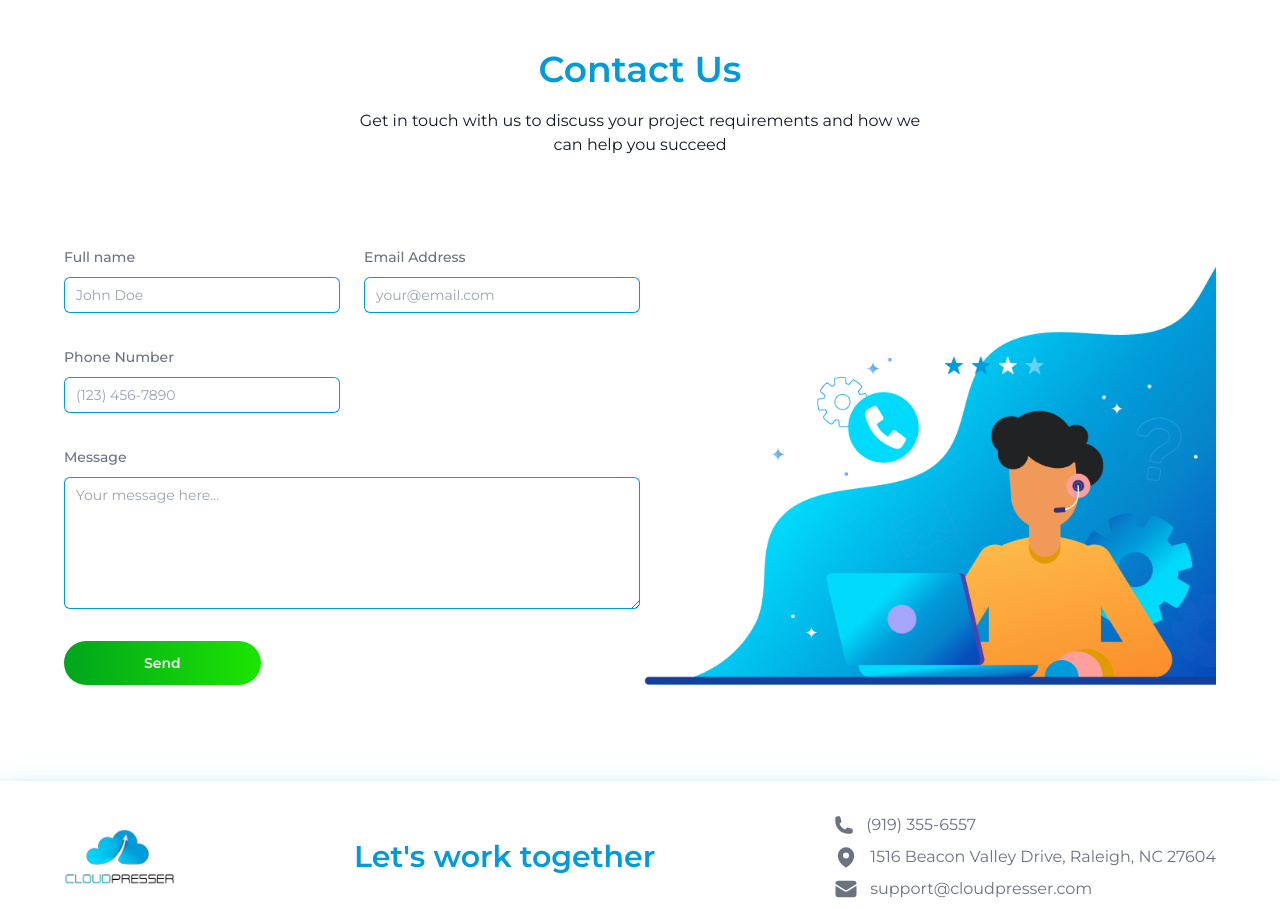
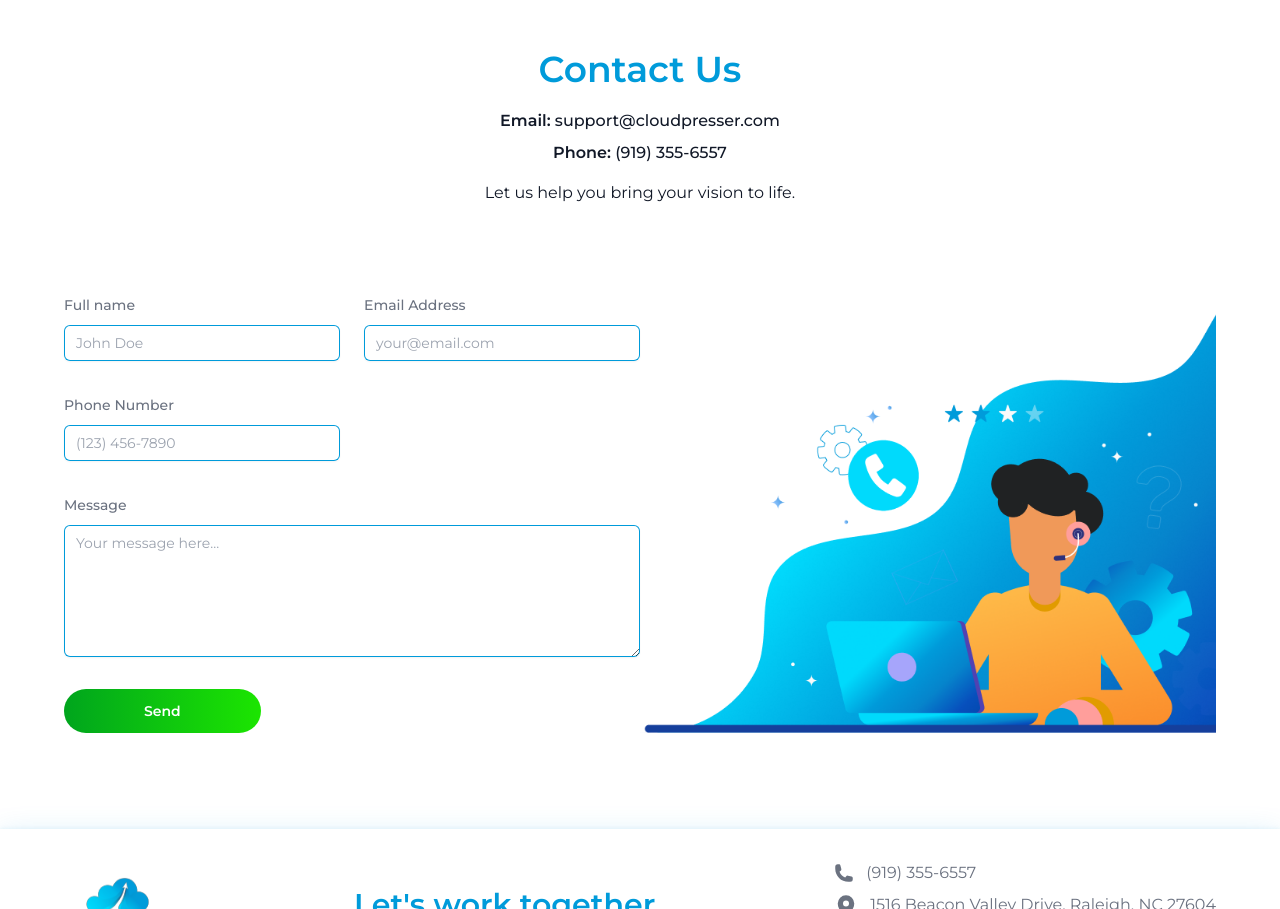
Before and after one commit to cloudpresser/cloudpresser-site, a Next.js app in the folder apps/next/: page / in a window 1280 px wide. Shown: the part 1553-2462 px from the top of the page. Built offline with nearby package versions, Linux system fonts and the light colour scheme.

Commit message:
feat(content): add more details to contact section

```diff
--- a/apps/next/data/content.ts
+++ b/apps/next/data/content.ts
@@ -47,7 +47,14 @@ export const content = {
     contact: {
       headerTitle: 'Contact',
       title: 'Contact Us',
-      subtitle: 'Get in touch with us to discuss your project requirements and how we can help you succeed'
+      subtitle: {
+        intro: "Ready to discuss your project?",
+        contactInfo: {
+          email: "support@cloudpresser.com",
+          phone: "(919) 355-6557"
+        },
+        outro: "Let us help you bring your vision to life."
+      }
     }
   },
   services: [
--- a/apps/next/pages/index.tsx
+++ b/apps/next/pages/index.tsx
@@ -19,7 +19,6 @@ export default function Home() {
       {flags.portfolio && <Portfolio />}
       {flags.contact && <Contact
         title={content.sections.contact.title}
-        subtitle={content.sections.contact.subtitle}
         onSubmit={message => alert(JSON.stringify(message))}
       />}
     </>
@@ -569,7 +568,7 @@ import { flags } from '@/util/flags'
 import { content } from '@/data/content'
 import Head from 'next/head'
 
-export const Contact = (props: { title: string, subtitle: string, onSubmit: (message: ContactMessage) => void }) => {
+export const Contact = (props: { title: string, onSubmit: (message: ContactMessage) => void }) => {
   const [name, setName] = useState('')
   const [email, setEmail] = useState('')
   const [phone, setPhone] = useState('')
@@ -675,9 +674,17 @@ export const Contact = (props: { title: string, subtitle: string, onSubmit: (mes
           >
             {props.title}
           </h2>
-          <p className="text-center text-gray-900 text-base">
-            {props.subtitle}
-          </p>
+          <div className="text-center text-gray-900">
+            <div className="font-medium">
+              <p className="mb-2">
+                <span className="font-semibold">Email:</span> {content.sections.contact.subtitle.contactInfo.email}
+              </p>
+              <p>
+                <span className="font-semibold">Phone:</span> {content.sections.contact.subtitle.contactInfo.phone}
+              </p>
+            </div>
+            <p className="text-base mt-4">{content.sections.contact.subtitle.outro}</p>
+          </div>
         </div>
 
         <div className="mt-2 grid md:grid-cols-2 gap-5 md:gap-0">
--- a/apps/next/pages/services/[id].tsx
+++ b/apps/next/pages/services/[id].tsx
@@ -3,7 +3,7 @@ import { Contact, Footer, NavBar } from "..";
 import { flags } from "@/util/flags";
 import React from "react";
 import { ReactMarkdown } from "react-markdown/lib/react-markdown";
-import { services } from "@/data/services";
+import { content } from "@/data/content";
 import remarkGfm from "remark-gfm";
 import Head from "next/head";
 import { get } from "http";
@@ -12,7 +12,7 @@ import Image from "next/image";
 export default function Service() {
   const router = useRouter();
   const { id } = router.query;
-  const service = services.find((service) => service.id === id,) ?? services[0]
+  const service = content.services.find((service) => service.id === id,) ?? content.services[0]
 
   return (
     <>
@@ -24,8 +24,7 @@ export default function Service() {
       </header>
       <PostBody post={service} />
       {flags.contact && <Contact
-        title='Contact Us'
-        subtitle='Ultrices volutpat et adipiscing eget est risus. Sed massa elementum nec, egestas amet tellus dictumst enim facilisis.'
+        title={content.sections.contact.title}
         onSubmit={message => alert(JSON.stringify(message))}
       />}
     </>
@@ -33,7 +32,7 @@ export default function Service() {
 }
 
 export const getStaticProps = ({ params }: any) => {
-  const service = services.find((service) => service.id === params.id,) ?? services[0]
+  const service = content.services.find((service) => service.id === params.id,) ?? content.services[0]
   return {
     props: {
       service,
@@ -44,7 +43,7 @@ export const getStaticProps = ({ params }: any) => {
 export const getStaticPaths = () => {
   return (
     {
-      paths: services.map((service) => ({
+      paths: content.services.map((service) => ({
         params: {
           id: service.id,
         },
```
